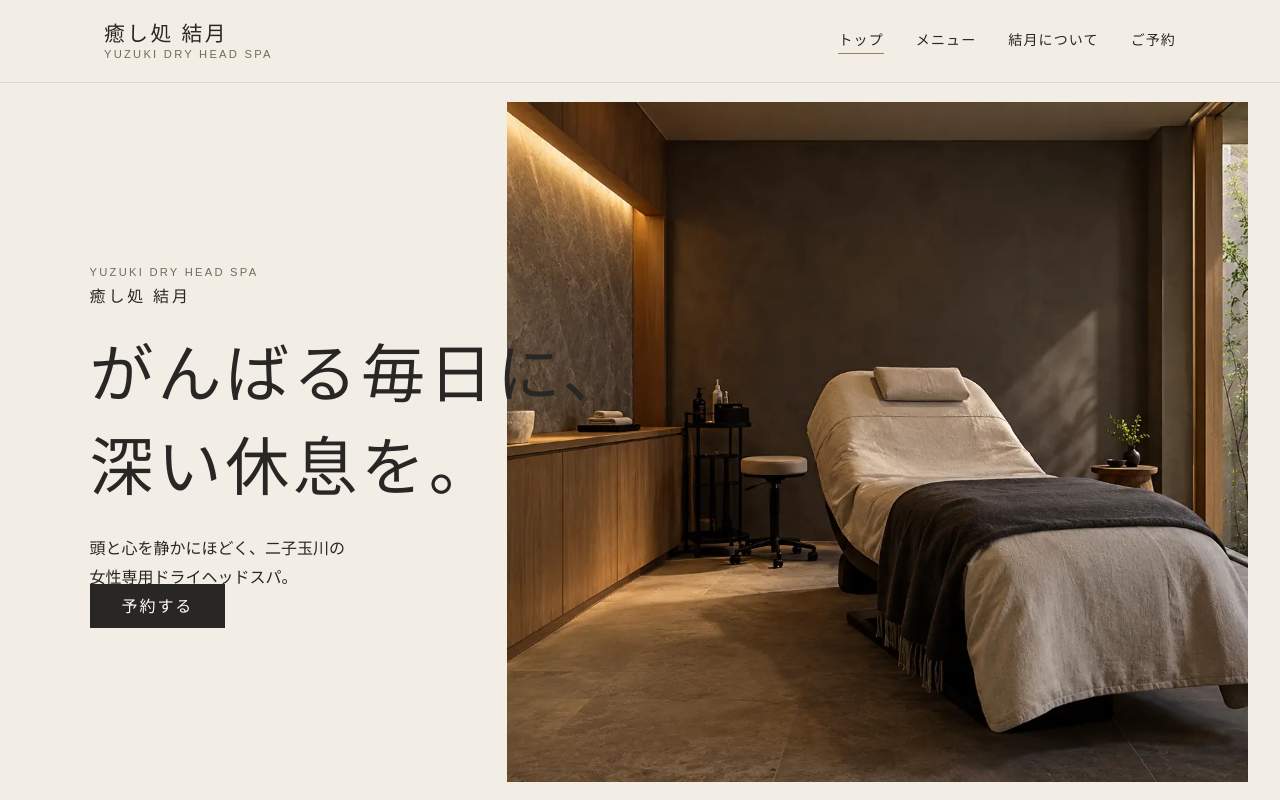
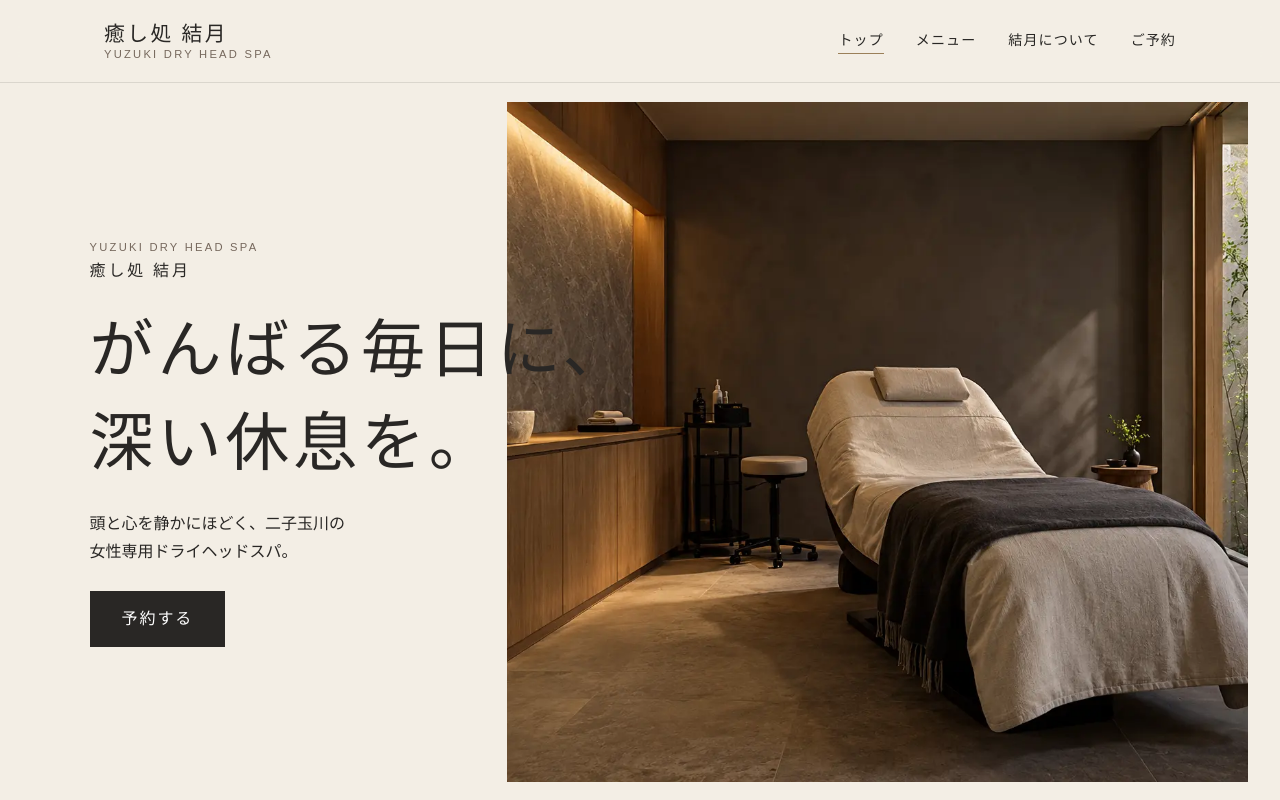
Before and after one commit to yuruttoiyashi/yuzuki-site, a React (Vite) app: page / in a window 1280 px wide. Shown: the top 800 px of the page. Built offline with nearby package versions, Linux system fonts and the light colour scheme.

Commit message:
fix: prevent hero overlap in src/pages/HomePage.tsx

```diff
--- a/src/pages/HomePage.tsx
+++ b/src/pages/HomePage.tsx
@@ -18,7 +18,7 @@ const features = [
 
 export function HomePage() {
   return <>
-    <section className="home-hero"><div className="hero-copy"><p className="eyebrow">YUZUKI DRY HEAD SPA</p><p className="hero-brand">癒し処 結月</p><h1 aria-label="がんばる毎日に、深い休息を。">がんばる毎日に、<br />深い休息を。</h1><p className="hero-lead">頭と心を静かにほどく、二子玉川の<span className="keep-together">女性専用ドライヘッドスパ。</span></p><Link className="button" to="/reserve">予約する</Link></div><img className="hero-visual" src={heroImage} width="1586" height="992" alt="木と石、やわらかな間接照明で整えた結月の施術室" fetchPriority="high" /></section>
+    <section className="home-hero"><div className="hero-copy" style={{ display: 'flex', flexDirection: 'column', alignItems: 'flex-start' }}><p className="eyebrow">YUZUKI DRY HEAD SPA</p><p className="hero-brand">癒し処 結月</p><h1 aria-label="がんばる毎日に、深い休息を。">がんばる毎日に、<br />深い休息を。</h1><p className="hero-lead">頭と心を静かにほどく、二子玉川の<span className="keep-together">女性専用ドライヘッドスパ。</span></p><Link className="button" style={{ display: 'inline-block' }} to="/reserve">予約する</Link></div><img className="hero-visual" src={heroImage} width="1586" height="992" alt="木と石、やわらかな間接照明で整えた結月の施術室" fetchPriority="high" /></section>
 
     <Reveal><section className="concept section"><p className="vertical-copy">何もしない時間を、あなたの予定に。</p><div><SectionHeading eyebrow="CONCEPT" title={<>休むことも、毎日を<span className="keep-together">整えるひとつの習慣。</span></>} /><p>仕事のこと、家のこと、誰かのこと。気づけば、自分の疲れだけを後回しにしていませんか。</p><p>結月は、忙しさの外へそっと離れ、思考と身体の力を抜くための小さな場所です。眠らなければとがんばる必要も、会話を続ける必要もありません。ただ目を閉じて、ゆっくり呼吸をする。そのための時間をご用意しています。</p></div></section></Reveal>
 
```
